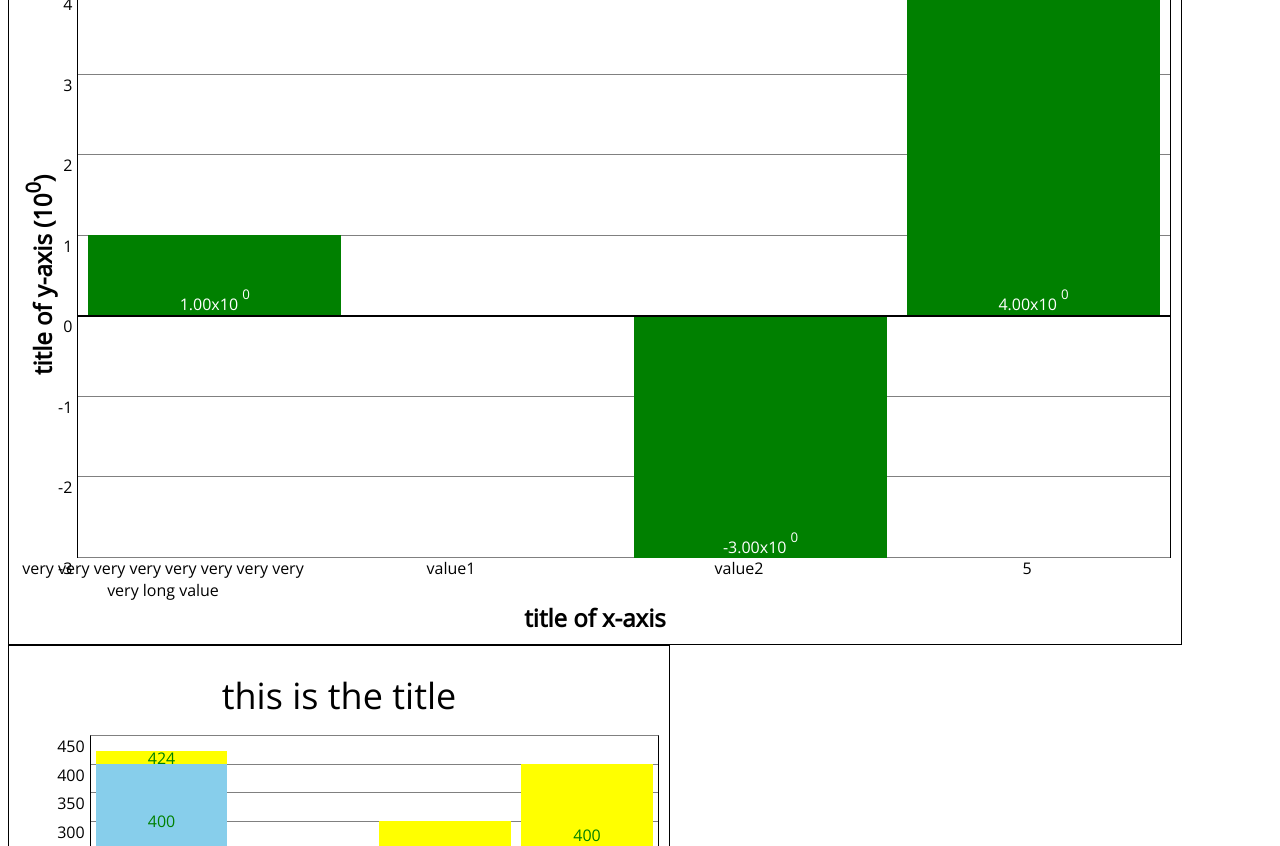
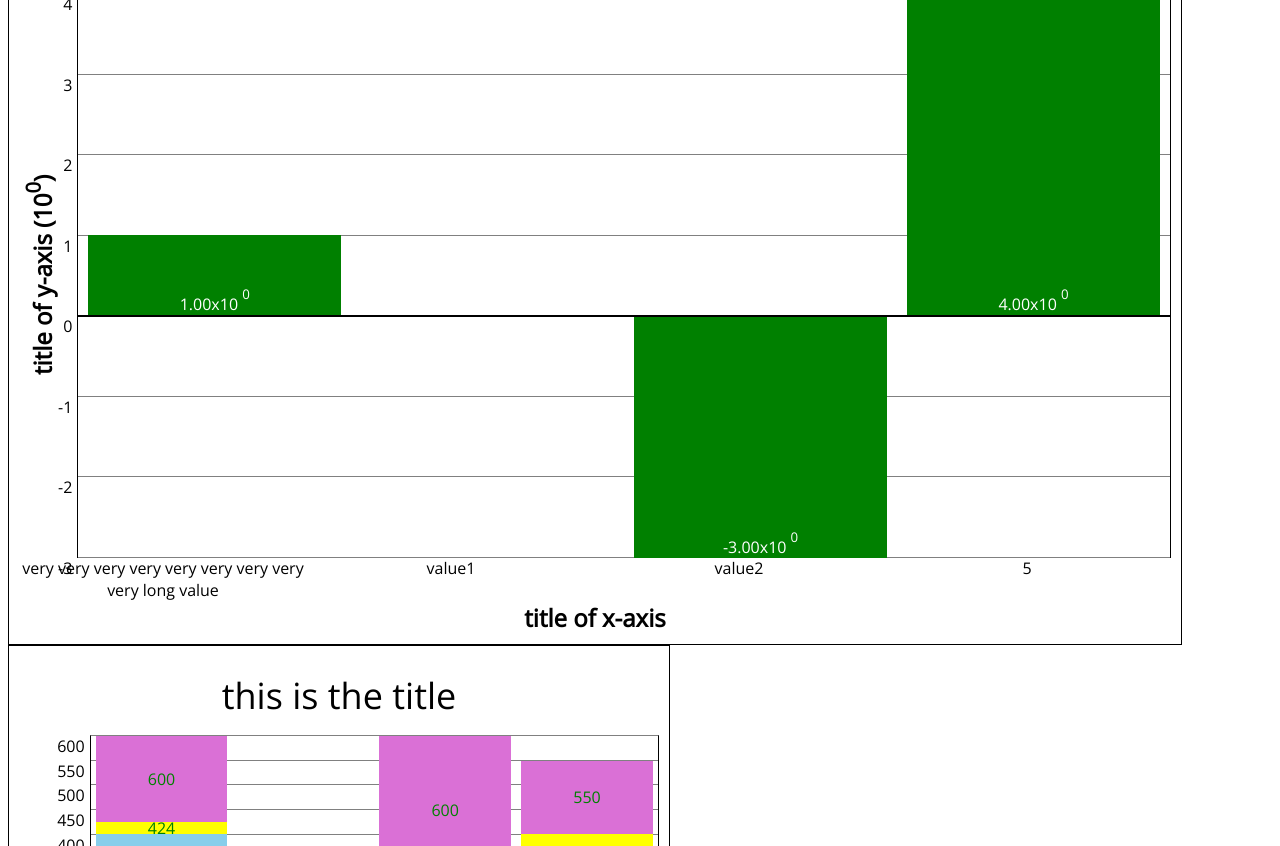
Before and after one commit to scc416/draw-bar-chart, a website: page demo/index.html in a window 1280 px wide. Shown: the part 105-951 px from the top of the page. Drawn offline with nearby package versions, Linux system fonts and the light colour scheme.

Commit message:
set default values for stack bar chart

```diff
--- a/demo/index.html
+++ b/demo/index.html
@@ -60,7 +60,7 @@
           // the first parameter is an array of 2 arrays
           // the first one is data, the second one is label
           // data of a bar a number / array of number (stacked bar chart)
-          num: [[200, 400, 424], [-410,50, 105] , [-500, -200, 300] , [-40, 150, 400]],
+          num: [[200, 400, 424, 600], [-410,50, 105, 200] , [-500, -200, 300, 600] , [-40, 150, 400, 550]],
           labels: ["very very very very very very very very very long value", "value1", "value2", "5"]
         },
         {
--- a/draw-bar-chart.js
+++ b/draw-bar-chart.js
@@ -536,11 +536,12 @@ const completeOptions = (options, data) => {
       }
     }
     if (!barColourInOptionsIsArray) {
-      const stackNum = Math.ceil(data.num);
-      console.log(stackNum)
-      // const colourLength = Math.ceil(dataNum/3);
-      for (let i = 0; i < 3; i++) barColour = barColour.concat(DEFAULT_CSS_COLOR);
-      barColour = barColour.slice(0, 3);
+      const stackNum = data[0].length;
+      const stackArrNum = Math.ceil(stackNum / 3);
+      for (let i = 0; i < stackArrNum; i++) {
+        barColour = barColour.concat(DEFAULT_CSS_COLOR);
+      }
+      barColour = barColour.slice(0, stackNum);
     }
     console.log(barColour);
     options.barColour = barColour;
```
